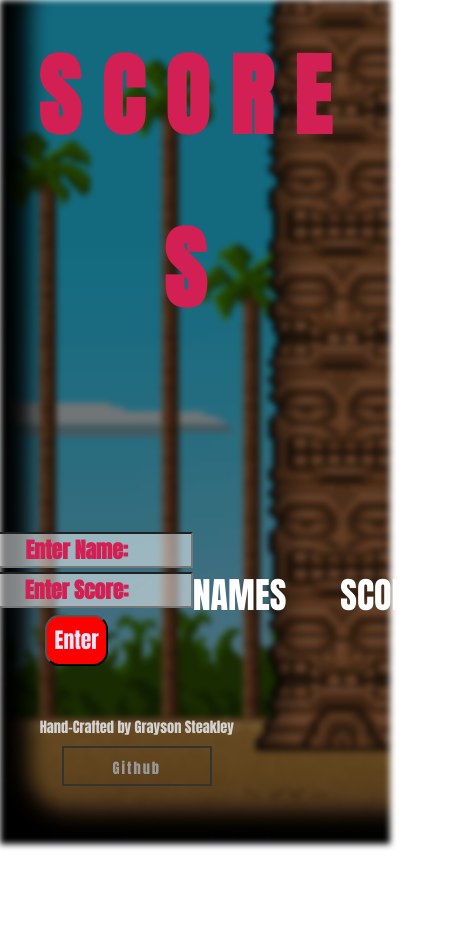
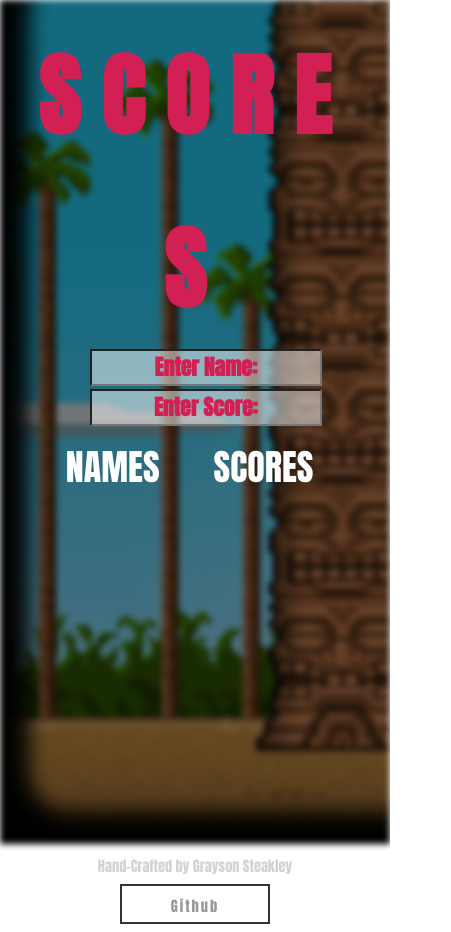
Before and after one commit to graysonsteakley/scoreboard, a React (Create React App) app: page / in a window 390 px wide. Shown: the whole page, 451 px wide, since content can reach past the window. Before the commit the page ends 856 px from the top, so only its background shows below. Built offline with nearby package versions, Linux system fonts and the light colour scheme; a web font is replaced by a local one.

Commit message:
added Media Queries

```diff
--- a/src/App.js
+++ b/src/App.js
@@ -11,6 +11,12 @@
   letter-spacing: 2.5;
   text-align: center;
   font-family: 'Hanalei', cursive;
+
+  @media screen and (max-width: 800px) {
+    html {
+      font-size: 45%;
+    }
+  }
 
 
 `;
@@ -29,6 +35,11 @@
   align-items: center;
   justify-content: center;
 
+  @media screen and (max-width: 800px) {
+    position: relative;
+    top: 0;
+    right: 0;
+  }
 
 `;
 
@@ -68,7 +79,7 @@
       <div className ="background">
 
       </div>
-      <div style={{height:'auto'}} className="container-fluid">
+      <div style={{height:'auto'}} className="container-fluid mediaLarge">
         <a href="/">
         <Header>{addText('S C O R E S')}</Header>
         </a>
--- a/src/components/ScoreBoard.js
+++ b/src/components/ScoreBoard.js
@@ -11,6 +11,11 @@
     justify-content: center;
     align-items: center;
 
+
+    @media screen and (max-width: 800px) {
+        flex-direction: column;
+        justify-content: flex-start;
+      }
 
 `;
 
--- a/src/index.css
+++ b/src/index.css
@@ -87,6 +87,10 @@
   }
 }
 
+.mediaLarge{
+
+}
+
 *:focus {
   outline: none!important;
 }
@@ -98,6 +102,7 @@
   margin: 1rem;
   transition: all 0.2s!important;
   border-radius: 2rem;
+
 }
 
 .btn-main:hover{
@@ -137,7 +142,24 @@
   align-items: center;
   flex-direction: column;
   width: 100%;
+
+
 }
+
+
+@media screen and (max-width: 800px) {
+  form {
+    margin-bottom: 2rem;
+  }
+}
+
+
+@media screen and (max-width: 800px) {
+  .btn-main{
+    display: none!important;
+  }
+}
+
 
 h1{
     font-family: 'Hanalei', cursive;
```
Also changed, not shown: 2 other files (tests, documents, lock files or other folders).
